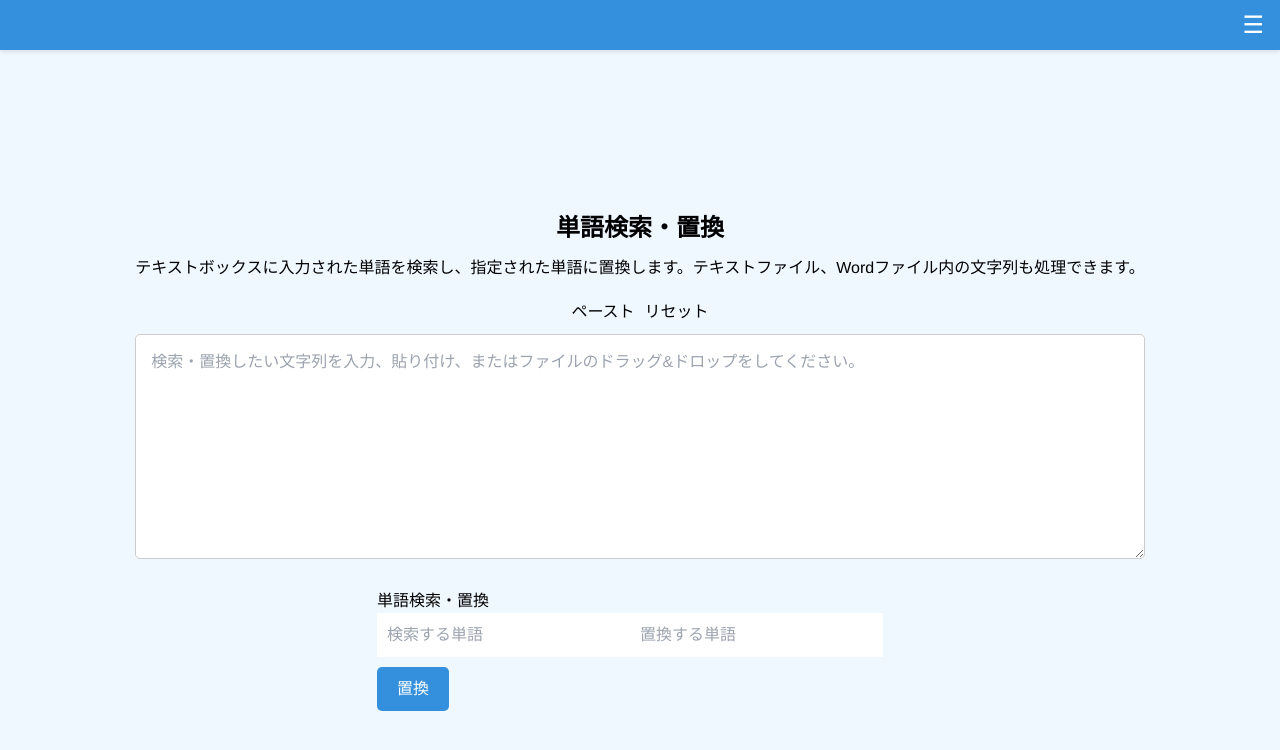
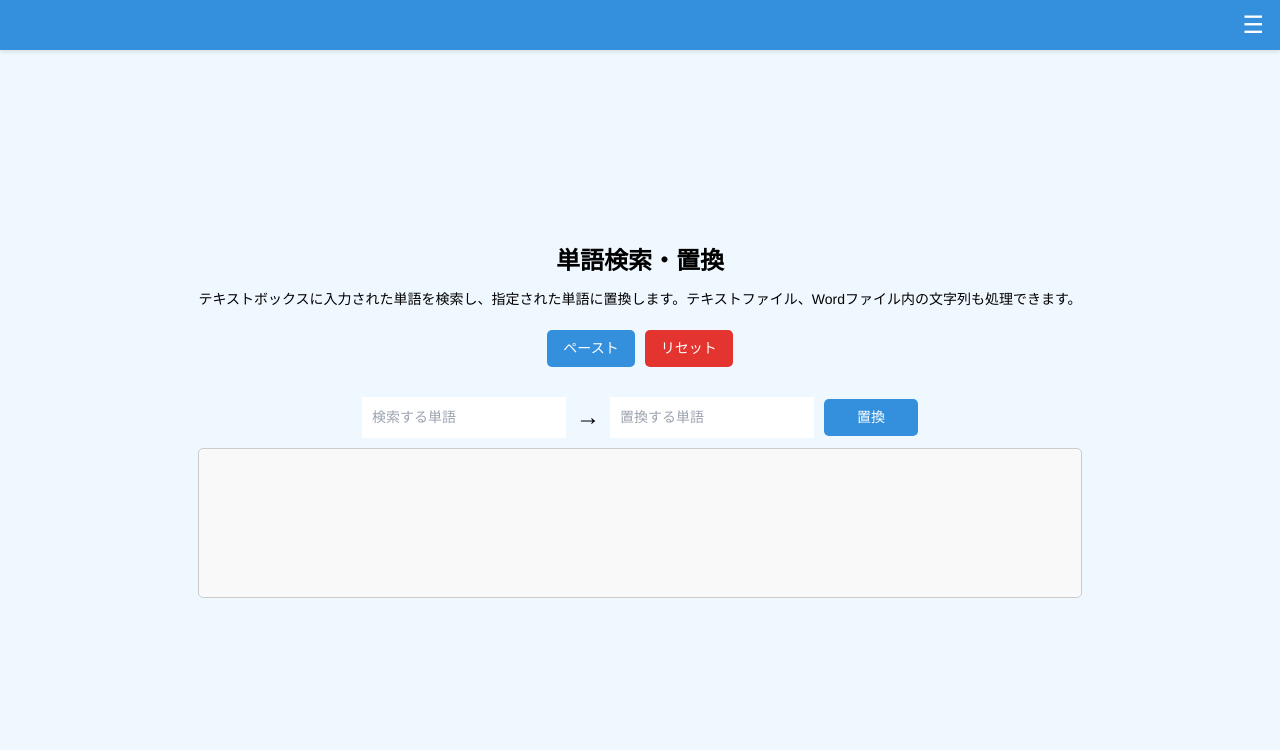
Before and after one commit to hahaharuruki/my-project, a Vue app: page /word-search-replace in a window 1280 px wide. Shown: the top 750 px of the page. Built offline with nearby package versions, Linux system fonts and the light colour scheme.

Commit message:
text replace

```diff
--- a/src/App.vue
+++ b/src/App.vue
@@ -5,9 +5,9 @@
         ☰
       </div>
       <div class="dropdown-menu" v-if="isMenuOpen">
+        <router-link to="/" @click="toggleMenu">ツール一覧</router-link>
         <router-link to="/text-counter" @click="toggleMenu">文字数カウントツール</router-link>
-        <router-link to="/word-search-replace" @click="toggleMenu">単語検索・置換
-        </router-link>
+        <router-link to="/word-search-replace" @click="toggleMenu">単語検索・置換</router-link>
       </div>
     </header>
     <main>
--- a/src/router/index.js
+++ b/src/router/index.js
@@ -1,8 +1,14 @@
 import { createRouter, createWebHistory } from 'vue-router';
+import MainHome from '../views/MainHome.vue';
 import TextCounter from '../views/TextCounter.vue';
 import WordSearchReplace from '../views/WordSearchReplace.vue';
 
 const routes = [
+  {
+    path: '/',
+    name: 'MainHome',
+    component: MainHome
+  },
   {
     path: '/text-counter',
     name: 'TextCounter',
--- a/src/views/Home.vue
+++ /dev/null
@@ -1,16 +0,0 @@
-<template>
-    <div>
-      <TextCounter />
-    </div>
-  </template>
-
-  <script>
-  import TextCounter from '@/views/TextCounter.vue';
-
-  export default {
-    name: 'HomePage',
-    components: {
-      TextCounter
-    }
-  };
-  </script>
--- /dev/null
+++ b/src/views/MainHome.vue
@@ -0,0 +1,64 @@
+<template>
+    <div class="home-container">
+      <h1 class="title">ツールのホームページ</h1>
+      <p class="description">
+        ここでは、以下のツールを利用できます：
+      </p>
+      <div class="tool-links">
+        <router-link to="/text-counter" class="tool-link">
+          文字数カウントツール
+        </router-link>
+        <router-link to="/word-search-replace" class="tool-link">
+          単語検索・置換
+        </router-link>
+      </div>
+    </div>
+  </template>
+
+  <script>
+  export default {
+    name: 'MainHome'
+  };
+  </script>
+
+  <style scoped>
+  .home-container {
+    display: flex;
+    flex-direction: column;
+    align-items: center;
+    padding: 20px;
+    text-align: center;
+  }
+
+  .title {
+    font-size: 24px;
+    margin-bottom: 10px;
+    font-weight: bold;
+  }
+
+  .description {
+    font-size: 16px;
+    margin-bottom: 20px;
+  }
+
+  .tool-links {
+    display: flex;
+    flex-direction: column;
+    gap: 10px;
+  }
+
+  .tool-link {
+    padding: 10px 20px;
+    font-size: 18px;
+    color: #3490dc;
+    text-decoration: none;
+    border: 1px solid #3490dc;
+    border-radius: 5px;
+    transition: background-color 0.3s;
+  }
+
+  .tool-link:hover {
+    background-color: #3490dc;
+    color: white;
+  }
+  </style>
--- a/src/views/TextCounter.vue
+++ b/src/views/TextCounter.vue
@@ -170,6 +170,7 @@
   padding: 20px;
   flex-grow: 1;
   width: 100%;
+  max-width: 800px;
 }
 
 .title {
@@ -179,7 +180,7 @@
 }
 
 .description {
-    font-size: 16px;
+  font-size: 14px;
   margin-bottom: 20px;
   text-align: left;
 }
@@ -198,7 +199,7 @@
   border: 1px solid #ccc;
   border-radius: 5px;
   margin-bottom: 10px;
-    font-size: 1em;
+  font-size: 14px;
   box-sizing: border-box;
   resize: vertical;
   flex-grow: 1;
@@ -290,6 +291,7 @@
 
 .file-upload {
   margin-top: 10px;
+  font-size: 14px;
 }
 
 /* メディアクエリの追加 */
@@ -348,6 +350,28 @@ justify-content: center;
       width: 100%;
       gap: 10px;
   }
+
+  .description {
+      font-size: 14px;
+  }
+
+  .text-area {
+      height: 150px;
+      padding: 10px;
+      font-size: 0.9em;
+  }
+
+  .paste-button, .clear-button {
+      padding: 6px 12px;
+      font-size: 12px;
+  }
+
+  .buttons-top {
+      flex-direction: row;
+      justify-content: center;
+      width: 100%;
+      gap: 10px;
+  }
 }
 
 /* 広告の表示をスマホの画面でも確認できるように */
--- a/src/views/WordSearchReplace.vue
+++ b/src/views/WordSearchReplace.vue
@@ -10,7 +10,7 @@
            data-full-width-responsive="true"></ins>
     </div>
 
-      <div class="text-counter" @dragover.prevent @drop.prevent="handleDrop">
+    <div class="content-container" @dragover.prevent @drop.prevent="handleDrop">
       <h1 class="title">単語検索・置換</h1>
       <p class="description">
         テキストボックスに入力された単語を検索し、指定された単語に置換します。テキストファイル、Wordファイル内の文字列も処理できます。
@@ -19,14 +19,15 @@
         <button @click="pasteText" class="paste-button">ペースト</button>
         <button @click="clearText" class="clear-button">リセット</button>
       </div>
-        <textarea v-model="text" class="text-area"
-                  placeholder="検索・置換したい文字列を入力、貼り付け、またはファイルのドラッグ&ドロップをしてください。"></textarea>
       <div class="search-replace">
-          <h2>単語検索・置換</h2>
+        <div class="search-replace-inputs">
           <input v-model="searchWord" placeholder="検索する単語" class="search-input" />
+          <span class="arrow">→</span>
           <input v-model="replaceWord" placeholder="置換する単語" class="replace-input" />
           <button @click="replaceText" class="replace-button">置換</button>
         </div>
+      </div>
+      <textarea v-model="text" class="text-display" @input="autoResize"></textarea>
     </div>
 
     <!-- フッター広告スペース -->
@@ -42,93 +43,135 @@
 </template>
 
 <script>
-  import mammoth from "mammoth";
+import { ref, onMounted, nextTick } from 'vue';
+import mammoth from 'mammoth';
 
 export default {
-    data() {
-      return {
-        text: '',
-        searchWord: '',
-        replaceWord: ''
-      };
-    },
-    methods: {
-      async pasteText() {
+  setup() {
+    const text = ref('');
+    const searchWord = ref('');
+    const replaceWord = ref('');
+    const adsContainerTop = ref(null);
+    const adsContainerBottom = ref(null);
+
+    const pasteText = async () => {
       try {
         const clipText = await navigator.clipboard.readText();
         if (!clipText) {
           console.error('クリップボードにテキストがありません。');
           return;
         }
-          this.text = clipText;
+        text.value = clipText;
+        await nextTick();
+        autoResize();
       } catch (error) {
-          console.error("クリップボードの内容を読み取れませんでした: ", error);
+        console.error('クリップボードの内容を読み取れませんでした: ', error);
       }
-      },
-      clearText() {
-        this.text = '';
-      },
-      handleFileUpload(event) {
+    };
+
+    const clearText = async () => {
+      text.value = '';
+      await nextTick();
+      autoResize();
+    };
+
+    const handleFileUpload = (event) => {
       const file = event.target.files[0];
-        this.readFile(file);
-      },
-      handleDrop(event) {
+      readFile(file);
+    };
+
+    const handleDrop = (event) => {
       const file = event.dataTransfer.files[0];
-        this.readFile(file);
-      },
-      async readFile(file) {
+      readFile(file);
+    };
+
+    const readFile = async (file) => {
       if (file.name.endsWith('.docx')) {
-          this.readDocxFile(file);
+        readDocxFile(file);
       } else if (file.name.endsWith('.txt')) {
-          this.readTextFile(file);
+        readTextFile(file);
       } else {
-          alert("対応していないファイル形式です。txt、docxファイルのみ対応しています。");
+        alert('対応していないファイル形式です。txt、docxファイルのみ対応しています。');
       }
-      },
-      async readDocxFile(file) {
+    };
+
+    const readDocxFile = async (file) => {
       const reader = new FileReader();
       reader.onload = async (e) => {
         const arrayBuffer = e.target.result;
         if (arrayBuffer instanceof ArrayBuffer) {
           try {
             const result = await mammoth.extractRawText({ arrayBuffer });
-              this.text = result.value;
+            text.value = result.value;
+            await nextTick();
+            autoResize();
           } catch (error) {
-              console.error("Wordファイルの読み取りエラー:", error);
+            console.error('Wordファイルの読み取りエラー:', error);
           }
+        } else {
+          console.error('ArrayBuffer expected, but received:', typeof arrayBuffer);
         }
       };
       reader.readAsArrayBuffer(file);
-      },
-      readTextFile(file) {
+    };
+
+    const readTextFile = (file) => {
       const reader = new FileReader();
-        reader.onload = (e) => {
-          this.text = e.target.result;
+      reader.onload = async (e) => {
+        text.value = e.target.result;
+        await nextTick();
+        autoResize();
       };
       reader.readAsText(file);
-      },
-      replaceText() {
-        if (this.searchWord === '') {
-          alert("検索する単語を入力してください。");
+    };
+
+    const replaceText = async () => {
+      if (searchWord.value === '') {
+        alert('検索する単語を入力してください。');
         return;
       }
-        const searchRegex = new RegExp(this.searchWord, 'g');
-        this.text = this.text.replace(searchRegex, this.replaceWord);
-      }
-    },
-    mounted() {
+      const searchRegex = new RegExp(searchWord.value, 'g');
+      text.value = text.value.replace(searchRegex, replaceWord.value);
+      await nextTick();
+      autoResize();
+    };
+
+    const autoResize = () => {
+      const textarea = document.querySelector('.text-display');
+      textarea.style.height = 'auto';
+      textarea.style.height = textarea.scrollHeight + 'px';
+    };
+
+    onMounted(() => {
       const adsScript = document.createElement('script');
       adsScript.async = true;
       adsScript.crossOrigin = 'anonymous';
       adsScript.src = 'https://pagead2.googlesyndication.com/pagead/js/adsbygoogle.js?client=ca-pub-4238806087366657';
-      this.$refs.adsContainerTop.appendChild(adsScript);
-      this.$refs.adsContainerBottom.appendChild(adsScript);
+      adsContainerTop.value.appendChild(adsScript);
+      adsContainerBottom.value.appendChild(adsScript);
 
       const inlineScript = document.createElement('script');
       inlineScript.type = 'text/javascript';
       inlineScript.text = '(adsbygoogle = window.adsbygoogle || []).push({});';
-      this.$refs.adsContainerTop.appendChild(inlineScript);
-      this.$refs.adsContainerBottom.appendChild(inlineScript);
+      adsContainerTop.value.appendChild(inlineScript);
+      adsContainerBottom.value.appendChild(inlineScript);
+
+      autoResize();
+    });
+
+    return {
+      text,
+      searchWord,
+      replaceWord,
+      pasteText,
+      clearText,
+      handleFileUpload,
+      handleDrop,
+      replaceText,
+      autoResize,
+      adsContainerTop,
+      adsContainerBottom
+    };
   }
 };
 </script>
@@ -141,13 +184,13 @@
   padding: 20px;
 }
 
-  .text-counter {
+.content-container {
   display: flex;
   flex-direction: column;
   align-items: center;
   padding: 20px;
-    flex-grow: 1;
   width: 100%;
+  font-size: 14px;
 }
 
 .title {
@@ -157,7 +200,7 @@
 }
 
 .description {
-    font-size: 16px;
+  font-size: 14px;
   margin-bottom: 20px;
   text-align: left;
 }
@@ -169,42 +212,74 @@
   gap: 10px;
 }
 
-  .text-area {
+.paste-button {
+  background-color: #3490dc;
+  color: white;
+  padding: 8px 16px;
+  border: none;
+  border-radius: 5px;
+  cursor: pointer;
+}
+
+.clear-button {
+  background-color: #e3342f;
+  color: white;
+  padding: 8px 16px;
+  border: none;
+  border-radius: 5px;
+  cursor: pointer;
+}
+
+.text-display {
   width: 100%;
-    height: 225px;
+  min-height: 150px;
   padding: 15px;
   border: 1px solid #ccc;
   border-radius: 5px;
   margin-bottom: 10px;
   font-size: 1em;
   box-sizing: border-box;
-    resize: vertical;
-    flex-grow: 1;
-  }
-
-  .text-area::placeholder {
-    font-size: 1em;
+  overflow-wrap: break-word;
+  white-space: pre-wrap;
+  background-color: #f9f9f9;
+  resize: none;
 }
 
 .search-replace {
   margin-top: 20px;
+  display: flex;
+  flex-direction: column;
+  align-items: center;
+}
+
+.search-replace-inputs {
+  display: flex;
+  align-items: center;
+  gap: 10px;
+  margin-bottom: 10px;
 }
 
 .search-input,
 .replace-input {
-    width: calc(50% - 10px);
+  width: 40%;
+  max-width: 300px;
   padding: 10px;
-    margin-bottom: 10px;
+  font-size: 14px;
+}
+
+.arrow {
+  font-size: 24px;
 }
 
 .replace-button {
-    padding: 10px 20px;
-    font-size: 16px;
+  padding: 8px 16px;
+  font-size: 14px;
   border: none;
   border-radius: 5px;
   background-color: #3490dc;
   color: white;
   cursor: pointer;
+  width: 100px;
 }
 
 .advertisement {
```
Also changed, not shown: 1 other file (tests, documents, lock files or other folders). Lines whose indentation alone changed are shown as unchanged.
